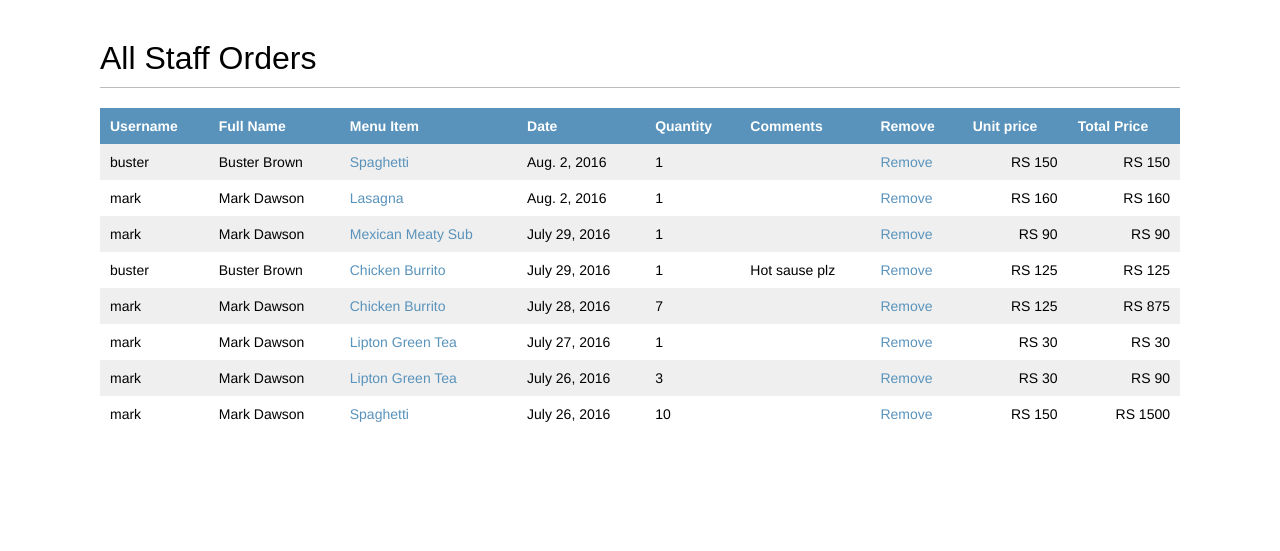
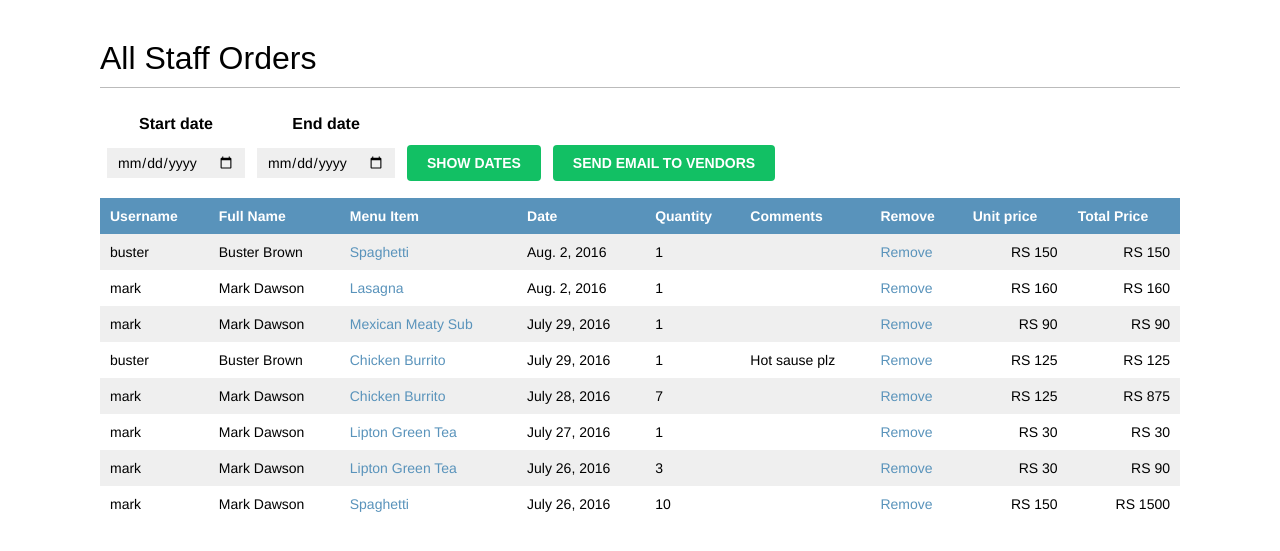
Before and after one commit to markdawson/lunchtime, a Django app: a page that uses account/templates/base.html in a window 1280 px wide. Shown: the part 47-598 px from the top of the page. Run offline with Django 3.2, Linux system fonts and the light colour scheme; data comes from the database, SQL or seed files in the repository; some web fonts are replaced.

Commit message:
adding emails but not 100% working

```diff
--- a/account/static/css/base.css
+++ b/account/static/css/base.css
@@ -367,3 +367,7 @@ a.button.light {
 .ordering table td, table th{
     padding:5px
 }
+
+.blue {
+    color: #5993bb;
+}
--- a/account/templates/base.html
+++ b/account/templates/base.html
@@ -21,7 +21,7 @@
 				<a href="{% url "orders:past_orders" %}">Past Orders</a>
 			</li>
 			{% if request.user.is_staff %}
-				<li {% if section == "all_staff_orders" %}class="selected"{% endif %}>
+				<li>
 					<a href="{% url "orders:all_staff_orders" %}">All Staff Orders</a>
 				</li>
 			{% endif %}
--- a/menu/views.py
+++ b/menu/views.py
@@ -37,7 +37,6 @@ def menu_detail(request, id, slug):
 	if users_rating:
 		rating_form = RatingForm(initial={'rating': users_rating})
 		rating_button_text = 'Change Rating'
-		print('already valued!!')
 	else:
 		rating_form = RatingForm()
 		rating_button_text = 'Add Rating'
--- a/orders/forms.py
+++ b/orders/forms.py
@@ -1,3 +1,4 @@
+from django.core.mail import send_mail
 from django import forms
 import datetime
 
@@ -14,3 +15,23 @@ class OrderAddMenuItemForm(forms.Form):
 		if cd['date'] < datetime.date.today():
 			raise forms.ValidationError("The date cannot be in the past.")
 		return cd['date']
+
+
+class FilterDateForm(forms.Form):
+	start_date = forms.DateField(widget=forms.TextInput(attrs={'type': 'date'}))
+	end_date = forms.DateField(widget=forms.TextInput(attrs={'type': 'date'}))
+
+	def clean(self):
+		if 'Send email to vendors' in self.data:
+			print('Email should be sent...')
+			subject = 'Orders for {}'.format('date')
+			message = "All the orders would be right here"
+			to = ('mdawson@alueducation.com',)
+			send_mail(subject, message,'alueats@bplunch.alueducation.com', to)
+		cleaned_data = super(FilterDateForm, self).clean()
+		start_date = cleaned_data.get("start_date")
+		end_date = cleaned_data.get("end_date")
+		if not (start_date and end_date):
+			raise forms.ValidationError("Hold your horses! Enter in some dates first.")
+		if end_date < start_date:
+			raise forms.ValidationError("Zoicks! The start date needs to be greater than the end date.")
--- a/orders/templates/orders/all_staff_orders_list.html
+++ b/orders/templates/orders/all_staff_orders_list.html
@@ -8,6 +8,35 @@
 {% block content %}
 	<h1>All Staff Orders</h1>
 	{% if orders %}
+		<form method="post">
+			{% if filter_date_form.non_field_errors %}
+				{{ filter_date_form.non_field_errors }}
+				<br><br><br>
+			{% endif %}
+		<div class="ordering">
+			<table>
+				<thead><tr>
+				{% for field in filter_date_form.visible_fields %}
+					<th> {{ field.label }}</th>
+				{% endfor %}
+				</tr></thead>
+				<tr>
+					{% for field in filter_date_form.visible_fields %}
+						<td>
+							{{ field }}
+						</td>
+					{% endfor %}
+						<td>
+							{% csrf_token %}
+							<input class="blue" type="submit" value="Show dates">
+						</td>
+						<td>
+							<input class="blue" type="submit" name="Send email to vendors" value="Send email to vendors">
+						</td>
+				</tr>
+			</table>
+		</div>
+		</form>
 	<div class="orders">
 		<table>
 			<thead>
--- a/orders/views.py
+++ b/orders/views.py
@@ -1,11 +1,12 @@
 from django.shortcuts import render, redirect, get_object_or_404
 from django.views.decorators.http import require_POST
 from menu.models import MenuItem
-from .forms import OrderAddMenuItemForm
+from .forms import OrderAddMenuItemForm, FilterDateForm
 from .models import OrderItem
-from django.db.models import Q
+from django.core.mail import send_mail
 from django import forms
 import datetime
+
 
 @require_POST
 def order_add(request, menu_item_id):
@@ -54,4 +55,21 @@ def past_orders(request):
 
 def all_staff_orders(request):
 	orders = OrderItem.objects.all()
-	return render(request, 'orders/all_staff_orders_list.html', {'orders':orders})
+	if request.method =='POST':
+		filter_date_form = FilterDateForm(request.POST)
+		if filter_date_form.is_valid():
+			cd = filter_date_form.cleaned_data
+			orders = OrderItem.objects.filter(date__gte=cd['start_date'], date__lte=cd['end_date'])
+	else:
+		filter_date_form = FilterDateForm()
+	return render(request,
+		'orders/all_staff_orders_list.html',
+	 	{'orders':orders,
+	 	'filter_date_form': filter_date_form})
+
+def send_email(request):
+	subject = 'Orders for {}'.format('date')
+	message = "All the orders would be right here"
+	to = 'mdawson@alueducation.com'
+	send_mail(subject, message,'alueats@bplunch.alueducation.com', to)
+	sent = True
--- a/requirements.txt
+++ b/requirements.txt
@@ -3,4 +3,4 @@ Django==1.9.7
 gunicorn==19.6.0
 psycopg2==2.6.1
 whitenoise==3.2
-python-social-auth==0.2.12
+python-social-auth==0.2.12celery==3.1.18
```
Also changed, not shown: alu_eats/settings.py (+8 -1 lines).
